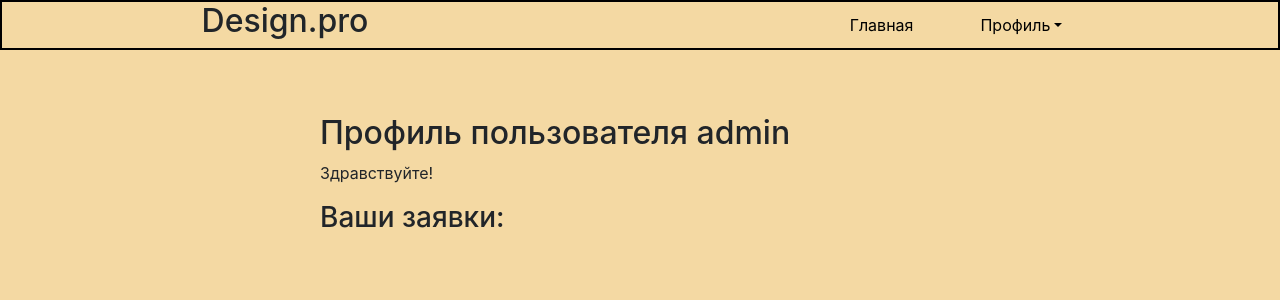
After one commit to FireN1kto/Design_pro2.0, a Django app: page /accounts/profile/ in a window 1280 px wide. The commit adds this page. Shown: the top 300 px of the page. Run offline with Django 5.2, Linux system fonts and the light colour scheme; a user stored in the database is signed in; some libraries are stand-ins or nearby versions.

Commit message:
добавил страницу профиля

```diff
--- a/AppDesign/templates/catalog/login.html
+++ b/AppDesign/templates/catalog/login.html
@@ -1,3 +1,5 @@
+{% extends "layout/basic.html" %}
+
 {% load bootstrap4 %}
 {% block title %} Вход {% endblock %}
 
--- /dev/null
+++ b/AppDesign/templates/catalog/profile.html
@@ -0,0 +1,15 @@
+{% extends "layout/basic.html" %}
+
+{% load bootstrap4 %}
+
+{% block title %} Профиль пользователя {% endblock %}
+
+{% block content %}
+<h2>Профиль пользователя {{ user.username }}</h2>
+{% if user.first_name and user.last_name %}
+  <p>Здравствуйте, {{ user.first_name }} {{ user.last_name }} </p>
+{% else %}
+  <p>Здравствуйте! </p>
+{% endif %}
+<h3>Ваши заявки:</h3>
+{% endblock %}
--- a/AppDesign/templates/layout/basic.html
+++ b/AppDesign/templates/layout/basic.html
@@ -16,7 +16,7 @@
             {% if user.is_authenticated %}
                 <div class="navigation">
                     <a href="{% url 'AppDesign:index' %}">Главная</a>
-                    <a class="nav-link dropdown-toggle" href="#" data-toggle="dropdown"
+                    <a class="nav-link dropdown-toggle" href="{% url 'catalog:profile' %}" data-toggle="dropdown"
                     aria-haspopup="true" aria-expanded="false">Профиль</a>
                     <div class="dropdown-menu">
                         <a class="dropdown-item" href="#">Мои заявки</a>
--- a/AppDesign/urls.py
+++ b/AppDesign/urls.py
@@ -1,9 +1,10 @@
 from django.urls import path
-from .views import index, BBLoginView
+from .views import index, BBLoginView, profile
 
 app_name = 'AppDesign'
 
 urlpatterns = [
     path('', index, name='index'),
     path('accounts/login', BBLoginView.as_view(), name='login'),
+    path('accounts/profile/', profile, name='profile'),
 ]
--- a/AppDesign/views.py
+++ b/AppDesign/views.py
@@ -1,6 +1,6 @@
 from django.shortcuts import render
 from django.contrib.auth.views import LoginView
-
+from django.contrib.auth.decorators import login_required
 
 
 def index(request):
@@ -8,3 +8,7 @@ def index(request):
 
 class BBLoginView(LoginView):
     template_name = 'catalog/login.html'
+
+@login_required
+def profile(request):
+    return render(request, 'catalog/profile.html')
```
